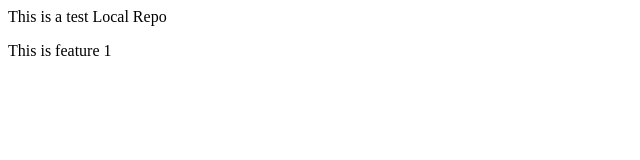
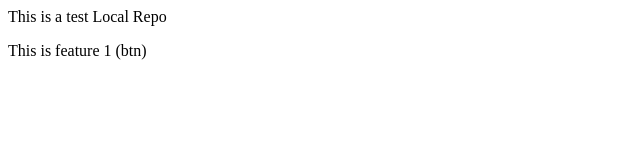
Before and after one commit to anshu8895/newLocalRepo, a plain HTML site: page index.html in a window 1280 px wide. Shown: the full height of the page, 0-640 px from the left. Drawn offline with Linux system fonts and the light colour scheme.

```diff
--- a/index.html
+++ b/index.html
@@ -1,2 +1,2 @@
 <p>This is a test Local Repo</p>
-<p>This is feature 1</p>
+<p>This is feature 1 (btn)</p>
```
